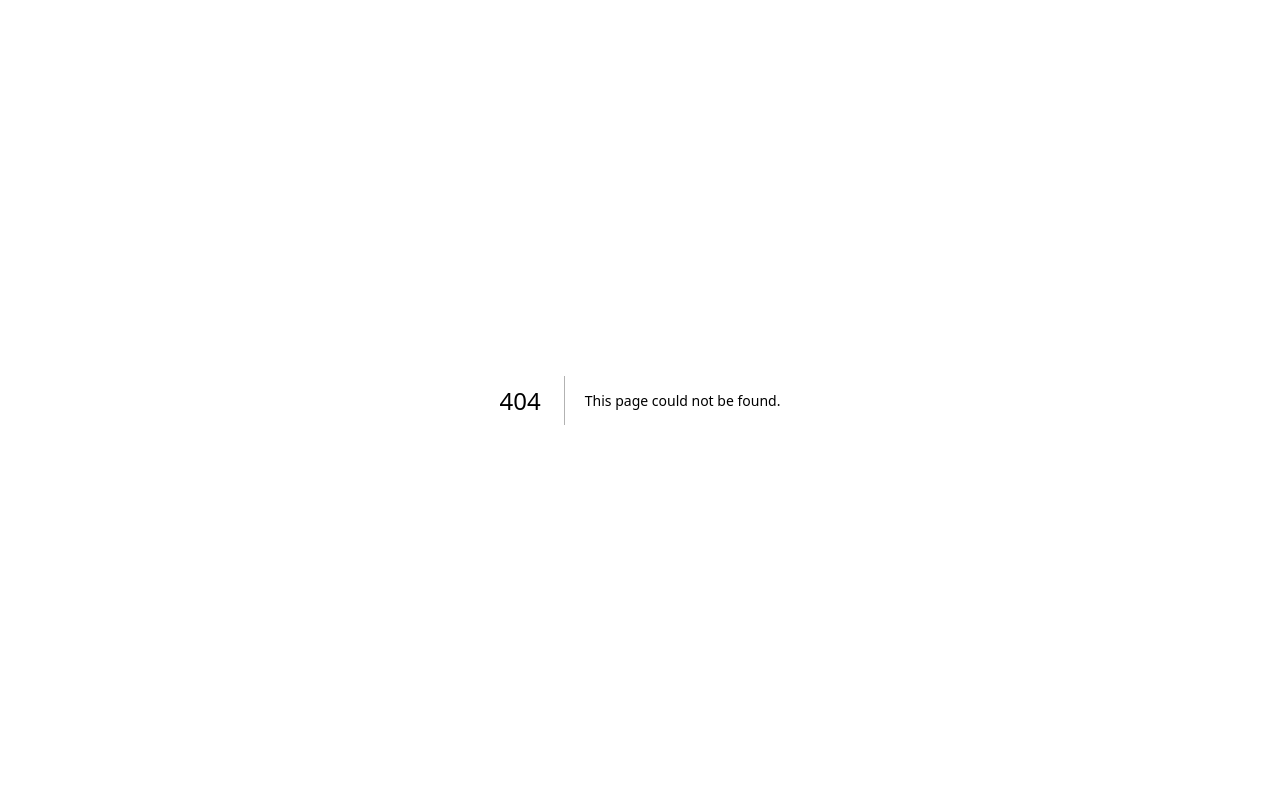
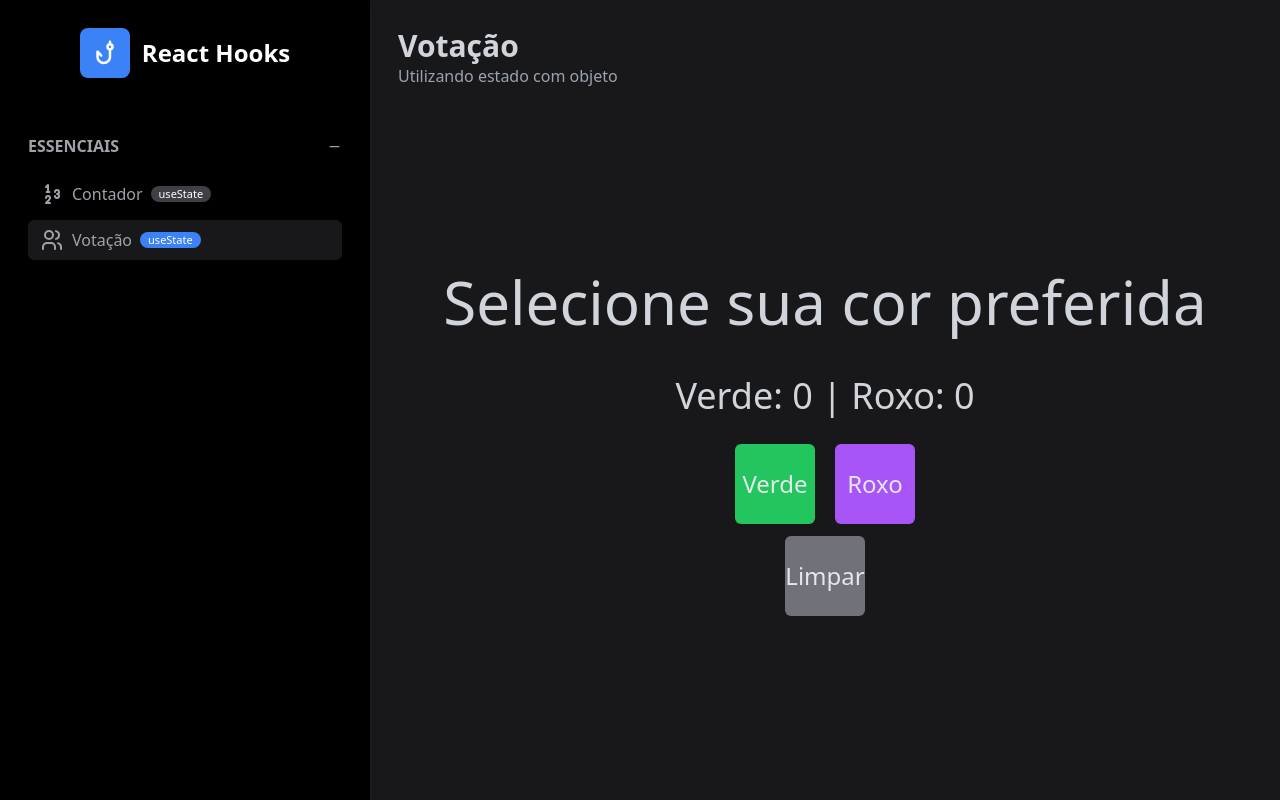
Before and after one commit to alberto-matos/formacao-react-hooks, a Next.js app: page /essenciais/votacao in a window 1280 px wide. Before the commit this address had no page. Built offline with nearby package versions, Linux system fonts and the light colour scheme.

Commit message:
feat: add votacao with hook useState & object

```diff
--- a/src/components/template/MenuPrincipal.tsx
+++ b/src/components/template/MenuPrincipal.tsx
@@ -1,4 +1,4 @@
-import { IconMenu, IconX, IconNumbers } from "@tabler/icons";
+import { IconMenu, IconX, IconNumbers, IconUsers } from "@tabler/icons";
 import { MenuItem } from "../../data/models/MenuItem";
 import { MenuSecao } from "../../data/models/MenuSecao";
 import Logo from "./Logo";
@@ -12,7 +12,8 @@ export default function MenuPrincipal() {
             titulo: "Essenciais",
             aberta: true,
             itens: [
-                {titulo: "Contador", url:"/essenciais/contador", tag:"useState", icone:<IconNumbers/>}
+                {titulo: "Contador", url:"/essenciais/contador", tag:"useState", icone:<IconNumbers/>},
+                {titulo: "Votação", url:"/essenciais/votacao", tag:"useState", icone:<IconUsers/>},
             ],
         },
     ];
--- /dev/null
+++ b/src/pages/essenciais/votacao.tsx
@@ -0,0 +1,32 @@
+import Botao from '@/components/template/Botao'
+import Display from '@/components/template/Display'
+import Flex from '@/components/template/Flex'
+import Pagina from '@/components/template/Pagina'
+import { useState } from 'react'
+
+export default function(){
+  const [votos, setVotos] = useState({verde: 0, roxo: 0});
+
+  function votar(cor: string){
+    if(cor === 'verde'){
+      // aos se trabalhar com objetos, é necessário fazer uma cópia do objeto para depois alterar o valor
+      // setVotos({verde: votos.verde+1, roxo: votos.roxo})
+      setVotos((_votos)=>{return {verde: _votos.verde+1, roxo: _votos.roxo}})
+    }else{
+      setVotos((_votos)=>{return {verde: _votos.verde, roxo: _votos.roxo+1}})
+    }
+  }
+
+  return(
+    <Pagina titulo='Votação' subtitulo='Utilizando estado com objeto'>
+      <Flex col center>
+        <Display texto='Selecione sua cor preferida' textoComplementar={`Verde: ${votos.verde} | Roxo: ${votos.roxo}`}/>
+        <Flex gap={5}>
+          <Botao texto='Verde' cor='bg-green-500' tamanho='2xl' redondo onClick={()=>votar('verde')}/>
+          <Botao texto='Roxo' cor='bg-purple-500' tamanho='2xl' redondo onClick={()=>votar('roxo')}/>
+        </Flex>
+        <Botao texto='Limpar' cor='bg-zinc-500' tamanho='2xl' redondo onClick={()=>setVotos({verde: 0, roxo: 0})}/>
+      </Flex>
+    </Pagina>
+  )
+}
```
